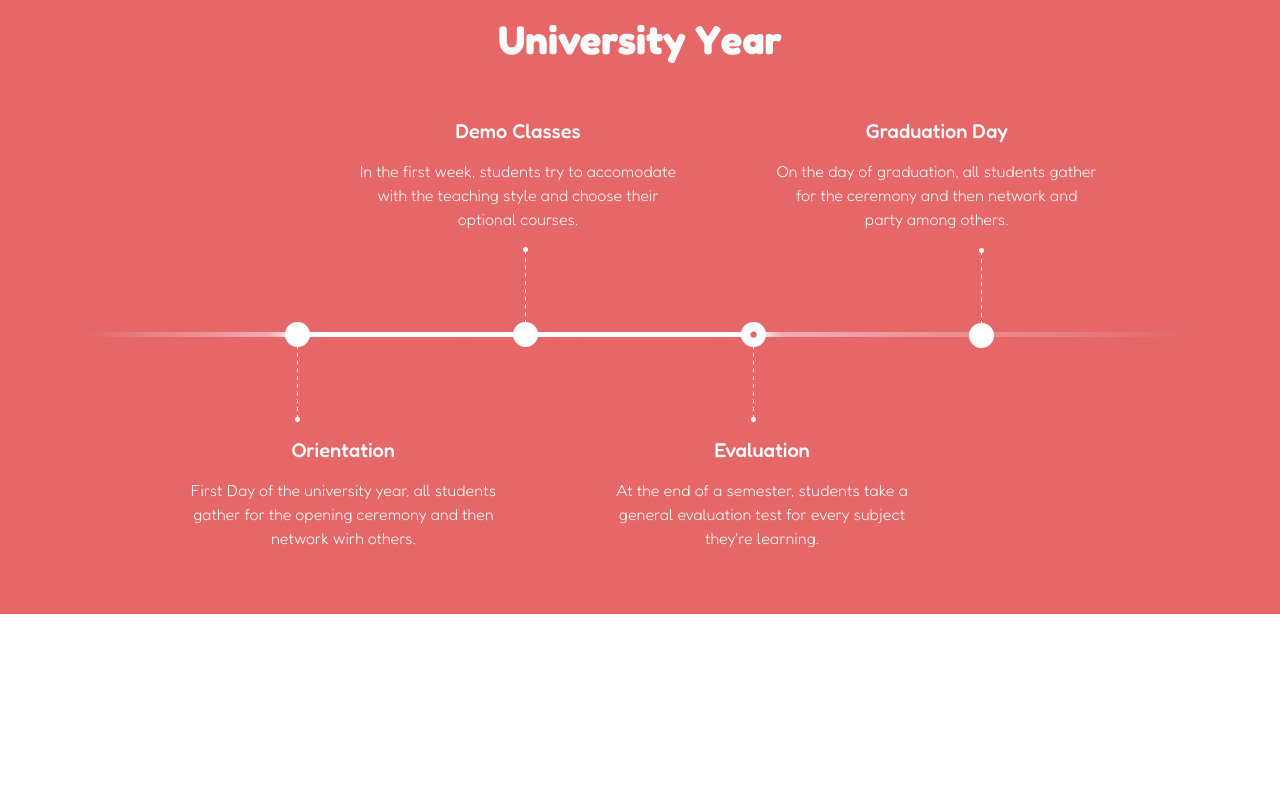
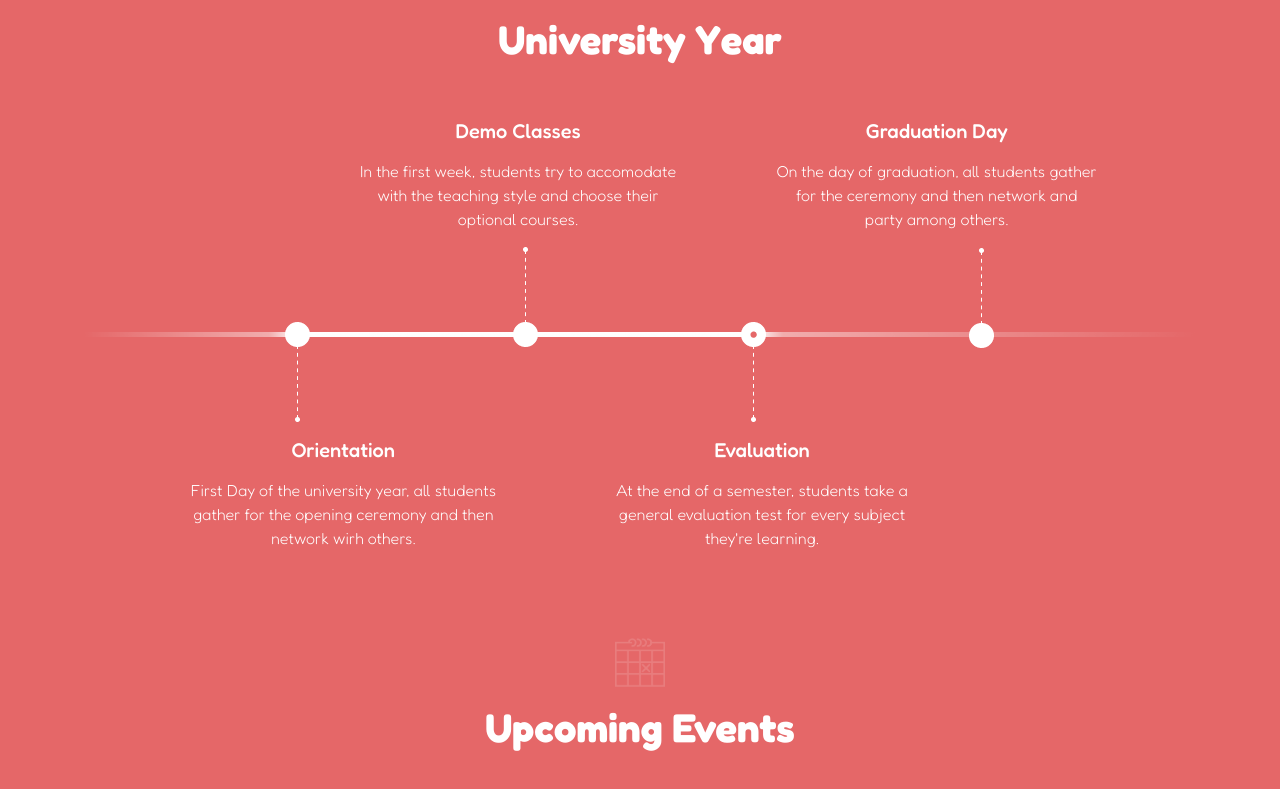
Before and after one commit to DarioGiusino/proj-html-vuejs, a Vue app: page / in a window 1280 px wide. Shown: the part 2068-2857 px from the top of the page. Before the commit the page ends 2682 px from the top, so only its background shows below. Built offline with nearby package versions, Linux system fonts and the light colour scheme.

Commit message:
upEvent header

```diff
--- a/src/components/main/UpcomingEvents.vue
+++ b/src/components/main/UpcomingEvents.vue
@@ -5,9 +5,29 @@ export default {
 </script>
 
 <template>
+    <!-- # title and grey icon -->
+    <header class="text-center pt-4 d-flex flex-column align-items-center">
+        <figure class="section-icon">
+            <img src="../../assets/img/upcoming-events-calendar-icon.png" alt="clock">
+        </figure>
+        <h1 class="fw-bold">Upcoming Events</h1>
+    </header>
 
+    <!-- #coaching cards -->
+    <main>
+
+    </main>
 </template>
 
 <style scoped lang="scss">
+@use '../../assets/scss/partials/variables.scss' as *;
 
+* {
+    background-color: $bg-red-1;
+    color: $text-white-1;
+}
+
+main {
+    padding: 3rem 0;
+}
 </style>
```
